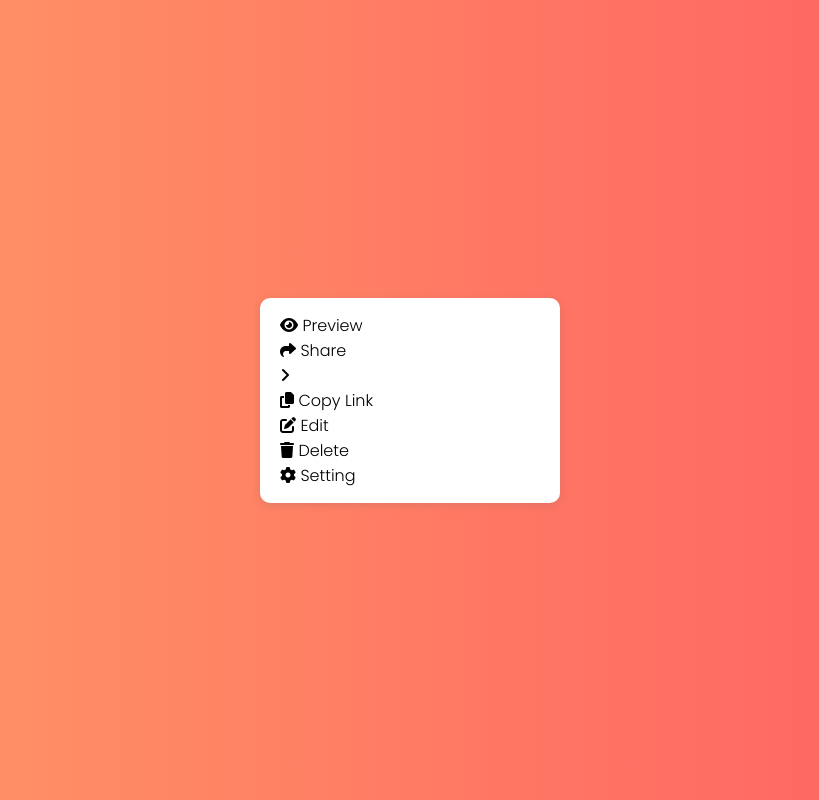
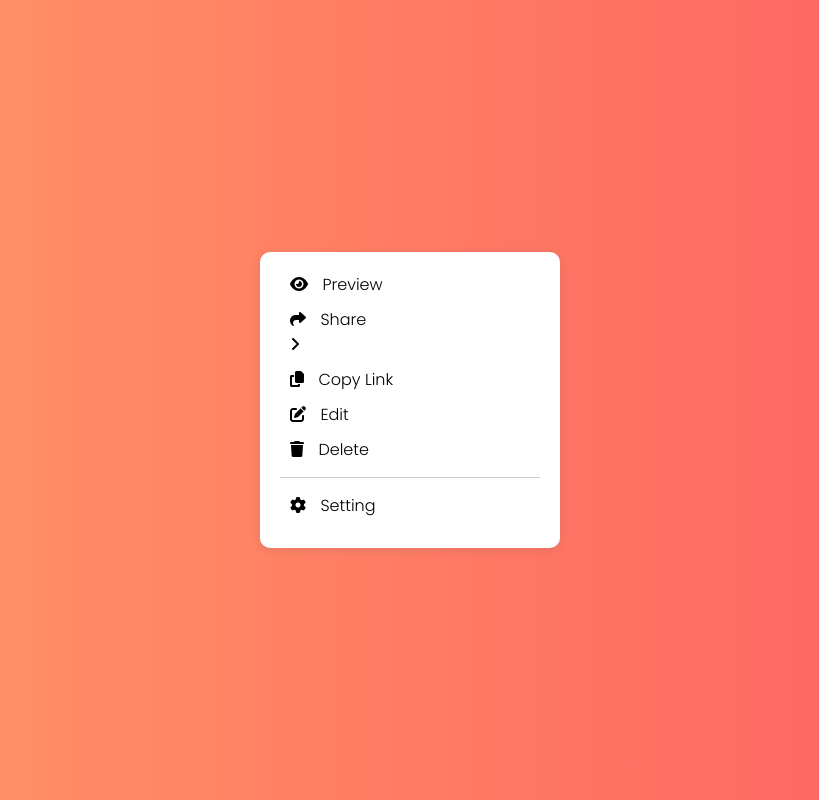
Before and after one commit to Douzandeh/Custom-Right-Click-context-Menu, a plain HTML site: page index.html in a window 1280 px wide. Shown: the whole page, without its empty margins (230-1049 px from the left). Drawn offline with Linux system fonts and the light colour scheme.

Commit message:
Added menu and item hover menu setting style

```diff
--- a/style.css
+++ b/style.css
@@ -26,3 +26,19 @@ body{
     list-style-type: none;
     padding: 0 10px;
 }
+.menu .item {
+    padding: 5px 10px;
+    cursor: pointer;
+    border-radius: 5px;
+}
+.menu .item:hover{
+    background: #f2f2f2;
+}
+.menu .item i{
+    padding-right: 10px;
+}
+.menu .setting {
+    border-top: 1px solid #ccc;
+    margin: 10px 0;
+    padding-top: 10px;
+}
```
